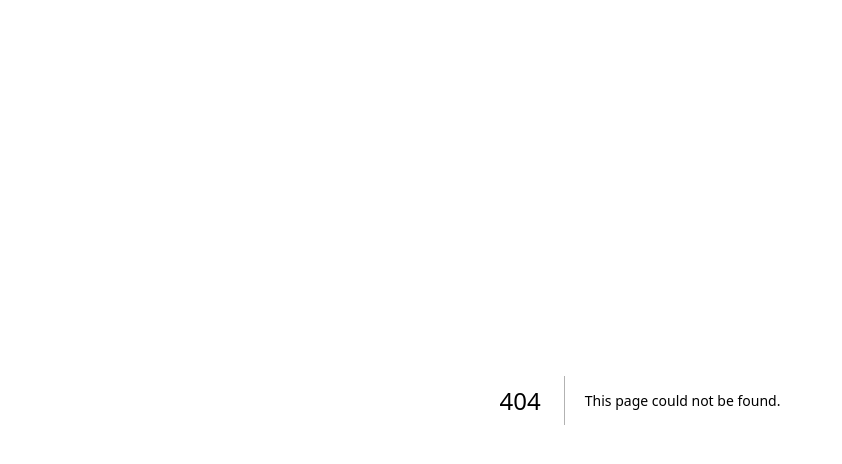
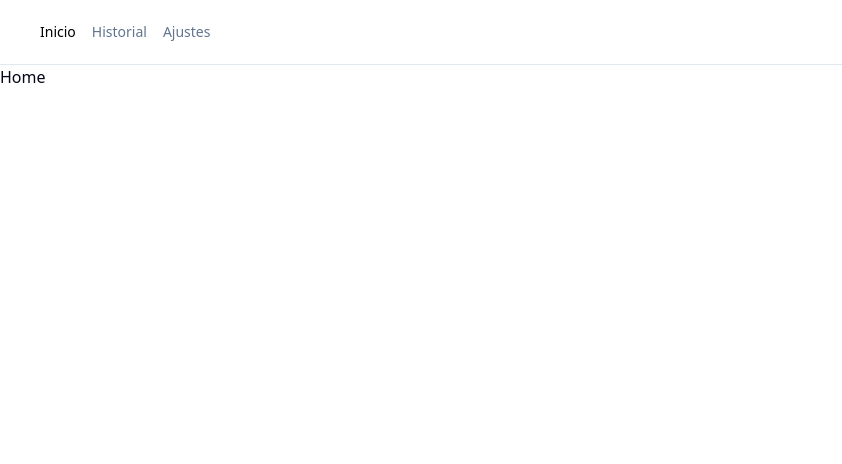
Before and after one commit to Juandavid9909/cuidaTuPresion, a Next.js app: page /1 in a window 1280 px wide. Before the commit this address had no page. Shown: the top 464 px of the page, without its empty margins (0-842 px from the left). Built offline with nearby package versions, Linux system fonts and the light colour scheme.

Commit message:
Página de home agregada, sólo texto de  muestra

```diff
--- /dev/null
+++ b/src/app/(dashboard)/[userId]/(routes)/page.tsx
@@ -0,0 +1,5 @@
+const DashboardPage = () => {
+  return <div>Home</div>;
+};
+
+export default DashboardPage;
```
